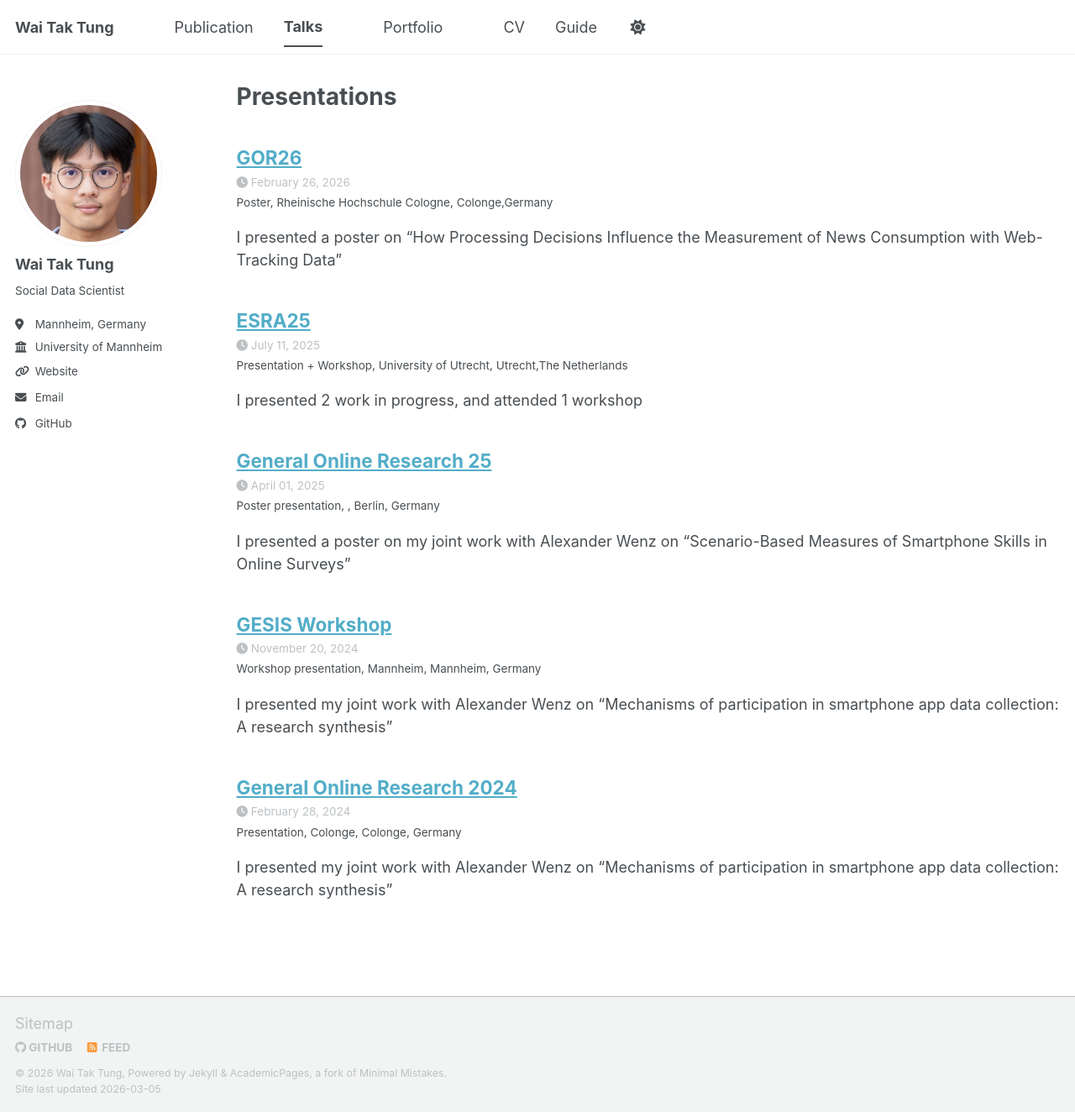
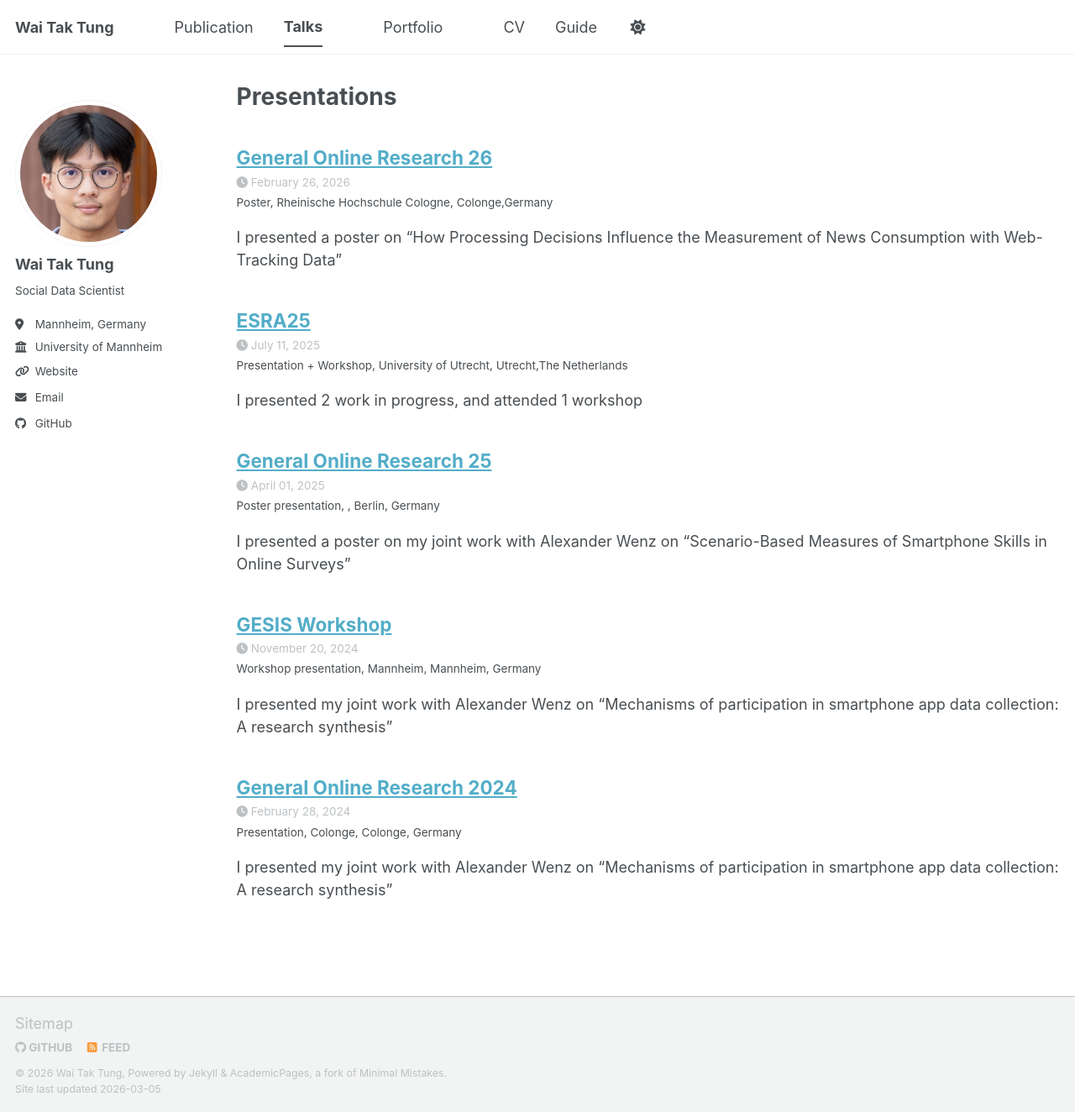
Before and after one commit to wttung/wttung.github.io, a Jekyll site: the page built from _pages/talks.html, in a window 1280 px wide and 1324 px high. Shown: the whole window at 84% size. Built offline with Jekyll 4.4.1, drawn with Linux system fonts in a browser that asks for light colours; a script bundle is joined from its source files by our own code; library files that are not in the unit come from our copies.

Commit message:
Update GOR26.md

```diff
--- a/_talks/GOR26.md
+++ b/_talks/GOR26.md
@@ -1,8 +1,8 @@
 ---
-title: "GOR26"
+title: "General Online Research 26"
 collection: Conference presentation
 type: Poster
-permalink: https://www.conftool.org/gor26/sessions.php
+permalink:
 venue: "Rheinische Hochschule Cologne"
 date: 2026-02-26
 location: "Colonge,Germany"
```
